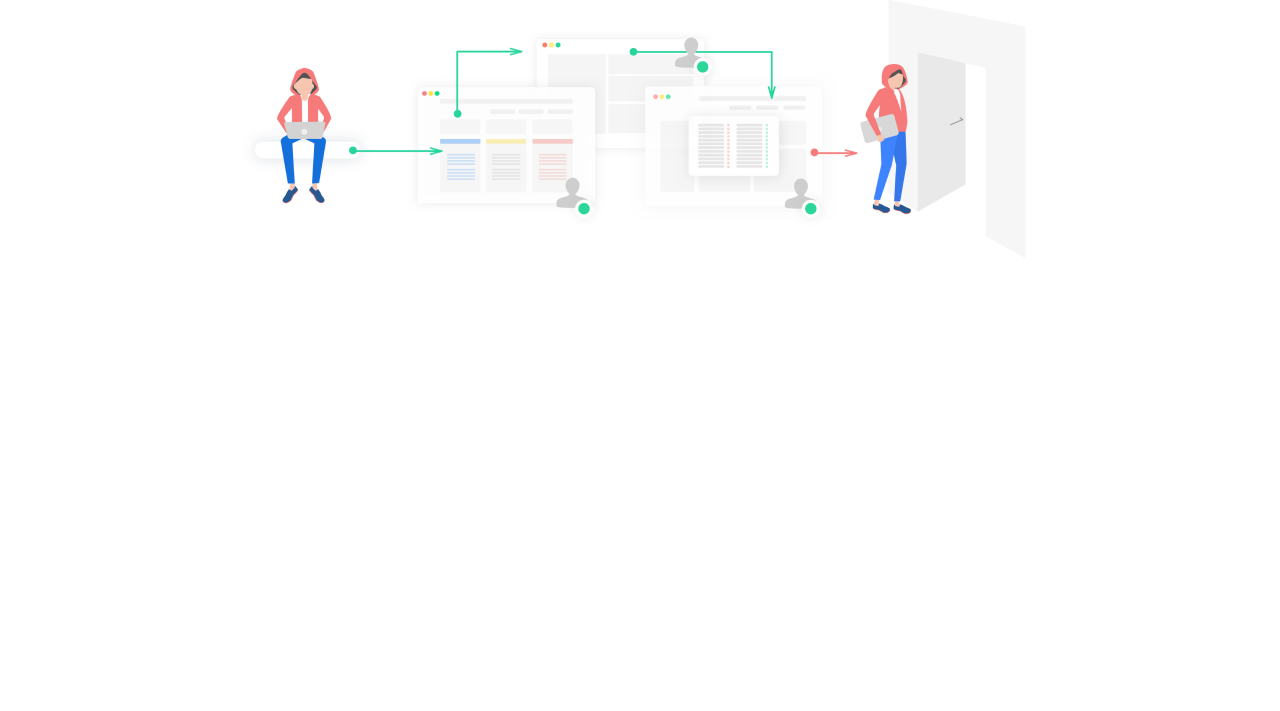
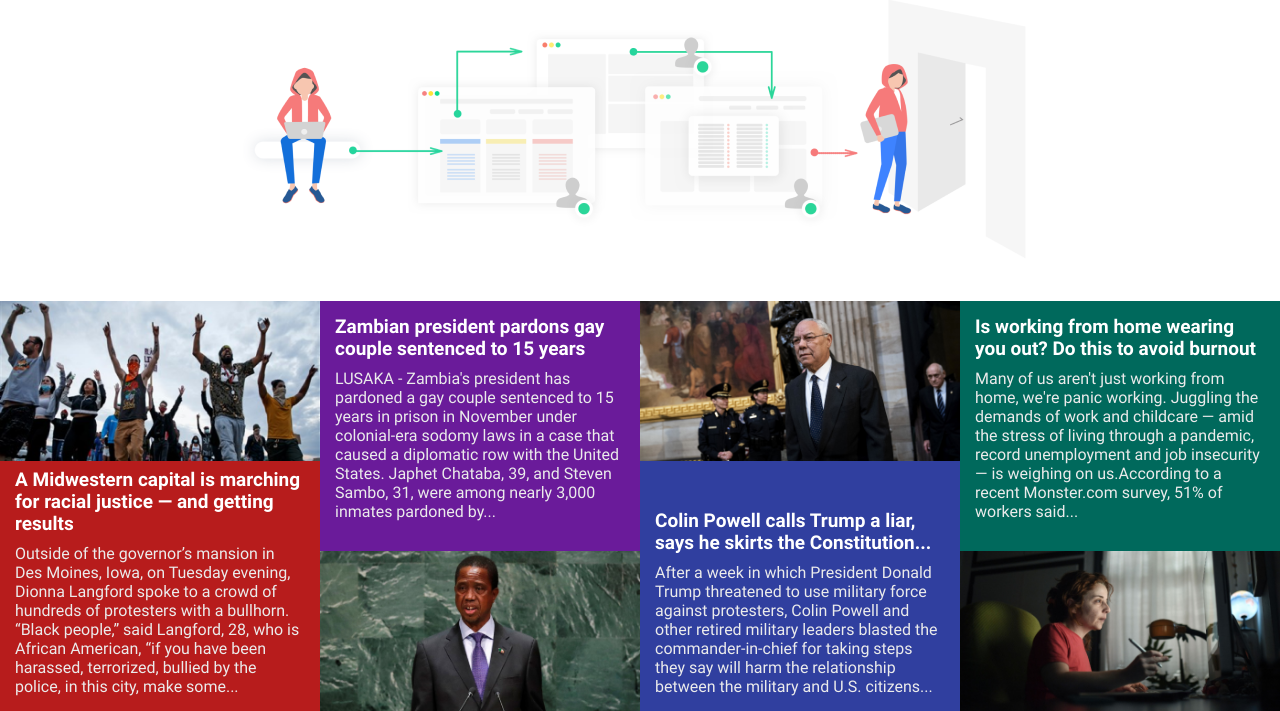
Before and after one commit to nawebcvc/the-news-web, a plain HTML site: page index.html in a window 1280 px wide. Shown: the part 109-820 px from the top of the page. Drawn offline with Linux system fonts and the light colour scheme.

Commit message:
cards section finished

```diff
--- a/css/media.css
+++ b/css/media.css
@@ -36,11 +36,27 @@
     .header__desktop-img {
         object-fit: contain;
     }
+
+    .cards .container {
+        justify-content: center;
+        flex-wrap: wrap;
+        row-gap: 10px;
+        column-gap: 10px;
+    }
+
+    .card {
+        max-width: 450px;
+        width: 100%;
+    }
 }
 
 @media(max-width: 992px) {
     .container {
         max-width: 720px;
+    }
+
+    .cards .container {
+        row-gap: 20px;
     }
 }
 
@@ -59,6 +75,12 @@
         height: 100%;
         object-fit: contain;
     }
+
+    .cards .container {
+        padding: 0 15px;
+        /* не понятно, у макета width 100процентов или имеет фиксированную ширину 1400пкс? */
+        /* ТУТ PADDING НЕ НАДО УБИРАТЬ, В МОБИЛЬНОЙ ВЕРСИИ ДИЗАЙН-КРАСОТА ЛОМАЕТСЯ :D */
+    }
 }
 
 @media(max-width: 576px) {
--- a/css/style.css
+++ b/css/style.css
@@ -31,7 +31,6 @@ ul {
 
 body {
     user-select: none;
-    margin: 0 auto;
 }
 
 .container {
@@ -161,3 +160,53 @@ body {
 .header__mobile-img {
     display: none;
 }
+
+.cards .container {
+    display: flex;
+    max-width: unset;
+    padding: unset;
+    /* не понятно, у макета width 100процентов или имеет фиксированную ширину 1400пкс? */
+    /* если оно фиксирован то тут max-width нужно убрать т.к сам контейнер на вверху установлен max-width: 1400px! а также убрать padding*/
+}
+
+.card {
+    display: flex;
+    flex-direction: column;
+    justify-content: space-between;
+    width: 100%;
+    /* не понятно, у макета width 100процентов или имеет фиксированную ширину 1400пкс? */
+    /* если оно фиксирован то тут max-width: 350; должен быть! */
+}
+
+.card__img {
+    object-fit: contain;
+    width: 100%;
+}
+
+.card:nth-child(1) {
+    background: var(--red);
+}
+
+.card:nth-child(2) {
+    background: var(--purple);
+}
+
+.card:nth-child(3) {
+    background: var(--violet);
+}
+
+.card:nth-child(4) {
+    background: var(--green);
+}
+
+.card__content:nth-child(even) {
+    padding: 8px 15px 15px;
+}
+
+.card__content:nth-child(odd) {
+    padding: 15px 15px 7px;
+}
+
+.card__content-title {
+    margin-bottom: 9px;
+}
--- a/index.html
+++ b/index.html
@@ -37,7 +37,40 @@
             </div>
         </div>
     </header>
-    <main class="main"></main>
+    <main class="main">
+        <section class="cards">
+            <div class="container">
+                <div class="card">
+                    <img src="img/1.png" alt="" class="card__img">
+                    <div class="card__content">
+                        <h3 class="card__content-title title">A Midwestern capital is marching for racial justice — and getting results</h3>
+                        <p class="card__content-desc desc">Outside of the governor’s mansion in Des Moines, Iowa, on Tuesday evening, Dionna Langford spoke to a crowd of hundreds of protesters with a bullhorn. “Black people,” said Langford, 28, who is African American, “if you have been harassed, terrorized, bullied by the police, in this city, make some...</p>
+                    </div>
+                </div>
+                <div class="card">
+                    <div class="card__content">
+                        <h3 class="card__content-title title">Zambian president pardons gay couple sentenced to 15 years</h3>
+                        <p class="card__content-desc desc">LUSAKA - Zambia's president has pardoned a gay couple sentenced to 15 years in prison in November under colonial-era sodomy laws in a case that caused a diplomatic row with the United States. Japhet Chataba, 39, and Steven Sambo, 31, were among nearly 3,000 inmates pardoned by...</p>
+                    </div>
+                    <img src="img/2.png" alt="" class="card__img">
+                </div>
+                <div class="card">
+                    <img src="img/3.png" alt="" class="card__img">
+                    <div class="card__content">
+                        <h3 class="card__content-title title">Colin Powell calls Trump a liar, says he skirts the Constitution...</h3>
+                        <p class="card__content-desc desc">After a week in which President Donald Trump threatened to use military force against protesters, Colin Powell and other retired military leaders blasted the commander-in-chief for taking steps they say will harm the relationship between the military and U.S. citizens...</p>
+                    </div>
+                </div>
+                <div class="card">
+                    <div class="card__content">
+                        <h3 class="card__content-title title">Is working from home wearing you out? Do this to avoid burnout</h3>
+                        <p class="card__content-desc desc">Many of us aren't just working from home, we're panic working. Juggling the demands of work and childcare — amid the stress of living through a pandemic, record unemployment and job insecurity— is weighing on us.According to a recent Monster.com survey, 51% of workers said...</p>
+                    </div>
+                    <img src="img/4.png" alt="" class="card__img">
+                </div>
+            </div>
+        </section>
+    </main>
     <footer class="footer"></footer>
 </body>
 </html>
```
